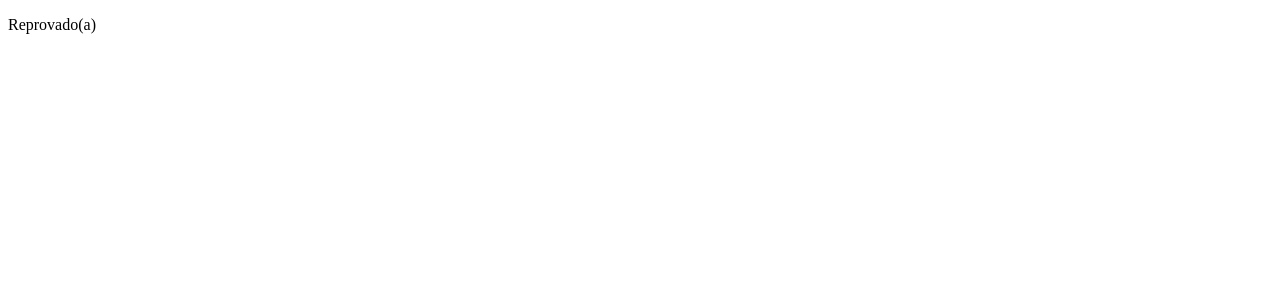
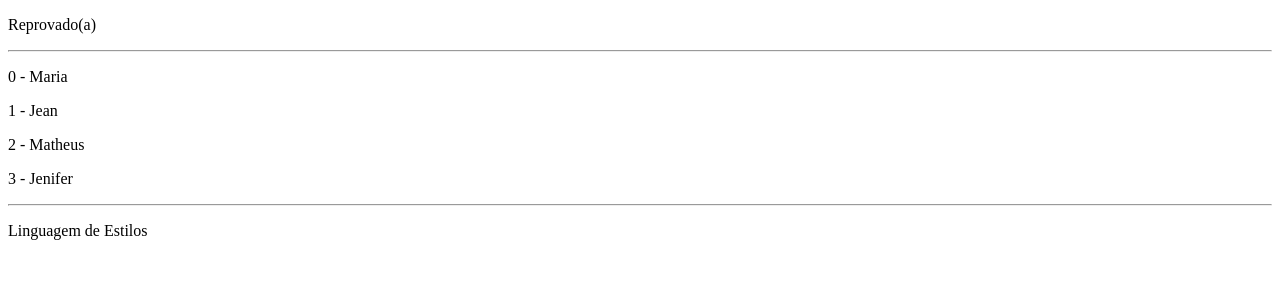
Before and after one commit to Naiarapacheco/Angular, an Angular app: page / in a window 1280 px wide. Shown: the top 300 px of the page. Built offline with nearby package versions, Linux system fonts and the light colour scheme.

Commit message:
feat: nova tecnica do framework add

```diff
--- a/src/app/componente08/componente08.component.html
+++ b/src/app/componente08/componente08.component.html
@@ -1,3 +1,7 @@
+<!-- NOVA TÉCNICA DO ANGULAR -->
+
+<!-- Condicional -->
+
 @if(media >= 7){
     <p>Aprovado(a)</p>
 }@else if (media >= 5){
@@ -5,3 +9,22 @@
 }@else{
     <p>Reprovado(a)</p>
 }
+
+<hr>
+
+<!-- Laço de Repetição -->
+
+@for (n of nomes; track $index){
+    <p>{{$index}} - {{n}}</p>
+}
+
+<hr>
+
+<!-- Estrutura de Escolha -->
+
+@switch (linguagem){
+    @case ('HTML'){<p>Linguagem de Marcação</p>}
+    @case ('CSS'){<p>Linguagem de Estilos</p>}
+    @case ('JS'){<p>Linguagem de Programação</p>}
+    @default{<p>Não Encontrado!</p>}
+}
--- a/src/app/componente08/componente08.component.ts
+++ b/src/app/componente08/componente08.component.ts
@@ -9,8 +9,10 @@ import { Component } from '@angular/core';
 })
 export class Componente08Component {
 
-  // Váriavel de média
-
   media:number = 2;
 
+  nomes:string[] = ['Maria', 'Jean', 'Matheus', 'Jenifer'];
+
+  linguagem:string = 'CSS';
+
 }
```
